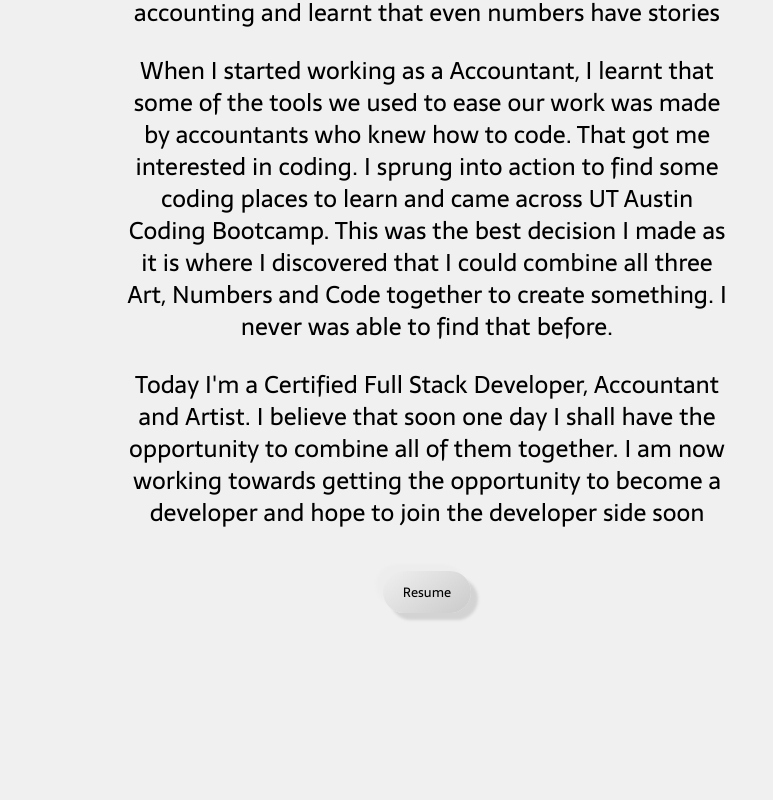
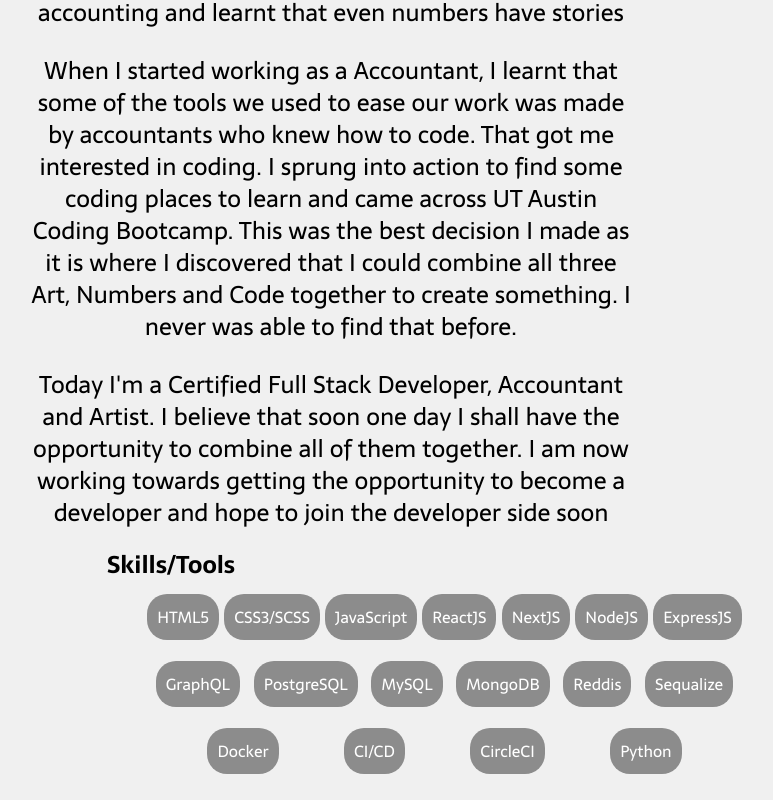
Before and after one commit to kurogosane1/siteupdated, a Next.js app: page /about in a window 1280 px wide. Shown: the part 757-1557 px from the top of the page, without its empty margins (213-986 px from the left). Before the commit the page ends 1386 px from the top, so only its background shows below. Built offline with nearby package versions, Linux system fonts and the light colour scheme; a web font is replaced by a local one.

Commit message:
new link update

```diff
--- a/pages/about.js
+++ b/pages/about.js
@@ -8,8 +8,8 @@ const about = () => {
         <title>Syed Khurshid - About - A little fun fact about me</title>
         <meta name="title" content="A little fun fact about me." />
       </Head>
-      <h1 className={styles.aboutTitle}>About Me</h1>
       <div className={styles.aboutContent}>
+        <h1 className={styles.aboutTitle}>About Me</h1>
         <span>
           {/* A little fun fact about me. During the day I am a working Accountant
           for an Oil and Gas Company. During the evening I am a coder, artist
@@ -50,7 +50,7 @@ const about = () => {
         </span>
       </div>
       <br />
-      <button
+      {/* <button
         className={styles.resume}
         type="button"
         onClick={() =>
@@ -59,7 +59,29 @@ const about = () => {
           )
         }>
         Resume
-      </button>
+      </button> */}
+      <div>
+        <h2>Skills/Tools</h2>
+        <ul className={styles.skillset}>
+          <li>HTML5</li>
+          <li>CSS3/SCSS</li>
+          <li>JavaScript</li>
+          <li>ReactJS</li>
+          <li>NextJS</li>
+          <li>NodeJS</li>
+          <li>ExpressJS</li>
+          <li>GraphQL</li>
+          <li>PostgreSQL</li>
+          <li>MySQL</li>
+          <li>MongoDB</li>
+          <li>Reddis</li>
+          <li>Sequalize</li>
+          <li>Docker</li>
+          <li>CI/CD</li>
+          <li>CircleCI</li>
+          <li>Python</li>
+        </ul>
+      </div>
     </div>
   );
 };
--- a/pages/projects.js
+++ b/pages/projects.js
@@ -26,7 +26,7 @@ const projects = (props) => {
       toolsUsed:
         "ReactJS, NodeJS, ExpressJS, MySQL, ContextAPI,API,Axios,PassportJS, Material UI, MongoDB, Stripe",
       githubLink: "https://github.com/kurogosane1/tiptuity",
-      websiteLink: "https://tiptuityv2.herokuapp.com/",
+      websiteLink: "https://tiptuity.herokuapp.com/",
     },
     {
       heading: "Linux is Beautiful",
@@ -56,7 +56,6 @@ const projects = (props) => {
         "A ReactJS mixed with ElectronJS combined to produce a Markdown Notetaking app. The purpose is simply to show that ReactJS is capable of working with Electron. Meant to be run as a Desktop Application only!",
       toolsUsed: "ReactJS, ElectronJS, API, NodeJS,  ExpressJS",
       githubLink: "https://github.com/kurogosane1/ElectronNoteTaking",
-
     },
   ];
 
--- a/styles/About.module.css
+++ b/styles/About.module.css
@@ -2,7 +2,7 @@
   display: flex;
   /* min-height: 100vh; */
   /* width: 100vw; */
-  flex-direction: column;
+
   flex-wrap: wrap;
   justify-content: space-evenly;
   align-items: center;
@@ -39,6 +39,11 @@
   box-shadow: 7px 7px 3px #d3d3d3, -7px -7px 3px #ededed;
 }
 
+.skillset li {
+  list-style-type: none;
+  text-decoration: none;
+}
+
 @media screen and (max-width: 750px) {
   .aboutContent {
     margin: auto;
@@ -46,3 +51,20 @@
     width: 100%;
   }
 }
+
+.skillset {
+  list-style-type: none;
+  width: 50vw;
+  height: 200px;
+  display: flex;
+  align-items: center;
+  justify-content: space-evenly;
+  flex-wrap: wrap;
+}
+.skillset > li {
+  color: white;
+  padding: 10px;
+  background-color: rgb(140, 140, 140);
+  border-radius: 20px;
+  margin-right: 5px;
+}
```
